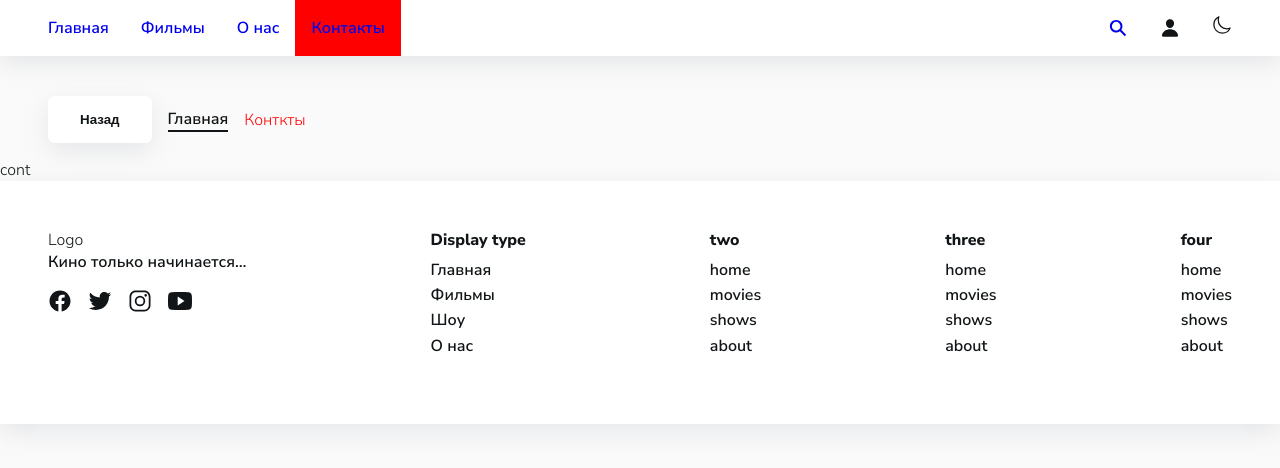
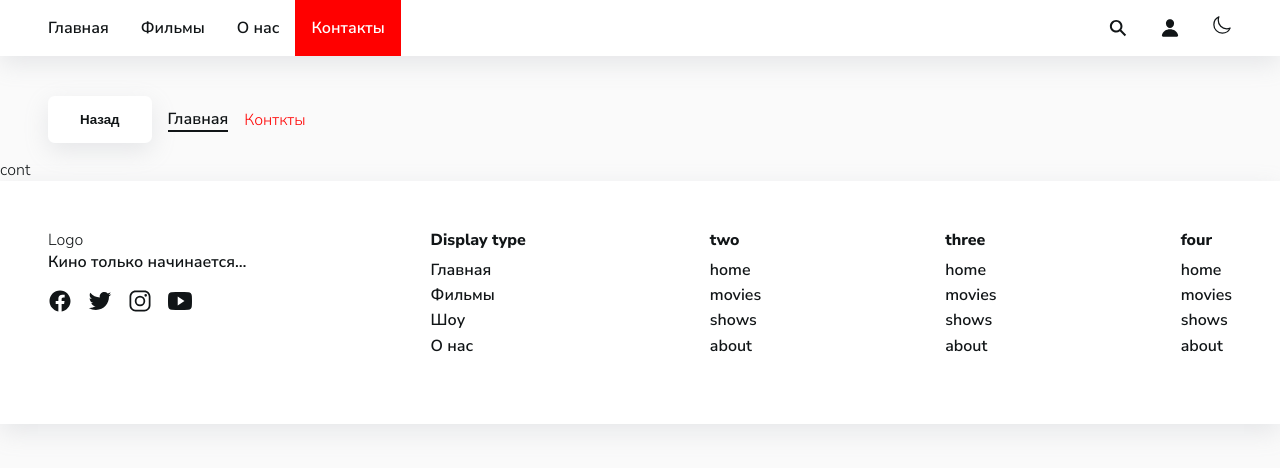
Before and after one commit to Koralldv/kinopoisk, a React (Create React App) app: page /contacts in a window 1280 px wide. Shown: the top 468 px of the page. Built offline with nearby package versions, Linux system fonts and the light colour scheme; no server answers.

Commit message:
Добавил цвета активным пунктам меню

```diff
--- a/src/index.css
+++ b/src/index.css
@@ -46,6 +46,11 @@ body[data-theme='light'] {
 
 .activeLink {
   background-color: red;
+  color: #ffffff;
+}
+
+.notActiveLink {
+  color: var(--colors-text);
 }
 
 a {
```
